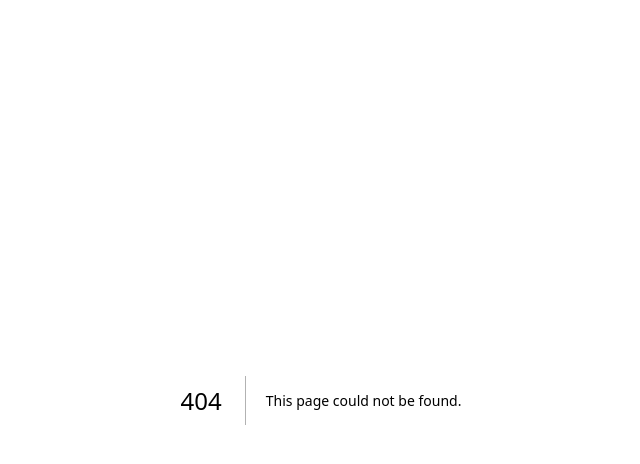
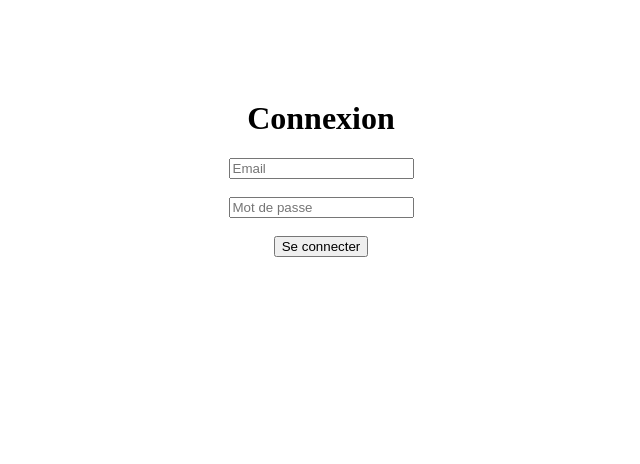
Before and after one commit to kiliantremel/vybz-social-app, a Next.js app: page /login in a window 1280 px wide. Before the commit this address had no page. Shown: the top 464 px of the page, without its empty margins (319-959 px from the left). Built offline with nearby package versions, Linux system fonts and the light colour scheme; no server answers.

Commit message:
Create page.js

```diff
--- /dev/null
+++ b/app/login/page.js
@@ -0,0 +1,57 @@
+"use client";
+
+import { useState } from "react";
+import { createClient } from "@supabase/supabase-js";
+import { useRouter } from "next/navigation";
+
+const supabase = createClient(
+  process.env.NEXT_PUBLIC_SUPABASE_URL,
+  process.env.NEXT_PUBLIC_SUPABASE_ANON_KEY
+);
+
+export default function Login() {
+  const router = useRouter();
+  const [email, setEmail] = useState("");
+  const [password, setPassword] = useState("");
+  const [loading, setLoading] = useState(false);
+
+  const handleLogin = async () => {
+    setLoading(true);
+    const { error } = await supabase.auth.signInWithPassword({
+      email,
+      password,
+    });
+
+    if (!error) {
+      router.push("/dashboard");
+    } else {
+      alert(error.message);
+    }
+
+    setLoading(false);
+  };
+
+  return (
+    <div style={{ textAlign: "center", marginTop: "100px" }}>
+      <h1>Connexion</h1>
+
+      <input
+        type="email"
+        placeholder="Email"
+        onChange={(e) => setEmail(e.target.value)}
+      />
+      <br /><br />
+
+      <input
+        type="password"
+        placeholder="Mot de passe"
+        onChange={(e) => setPassword(e.target.value)}
+      />
+      <br /><br />
+
+      <button onClick={handleLogin} disabled={loading}>
+        {loading ? "Connexion..." : "Se connecter"}
+      </button>
+    </div>
+  );
+}
```
